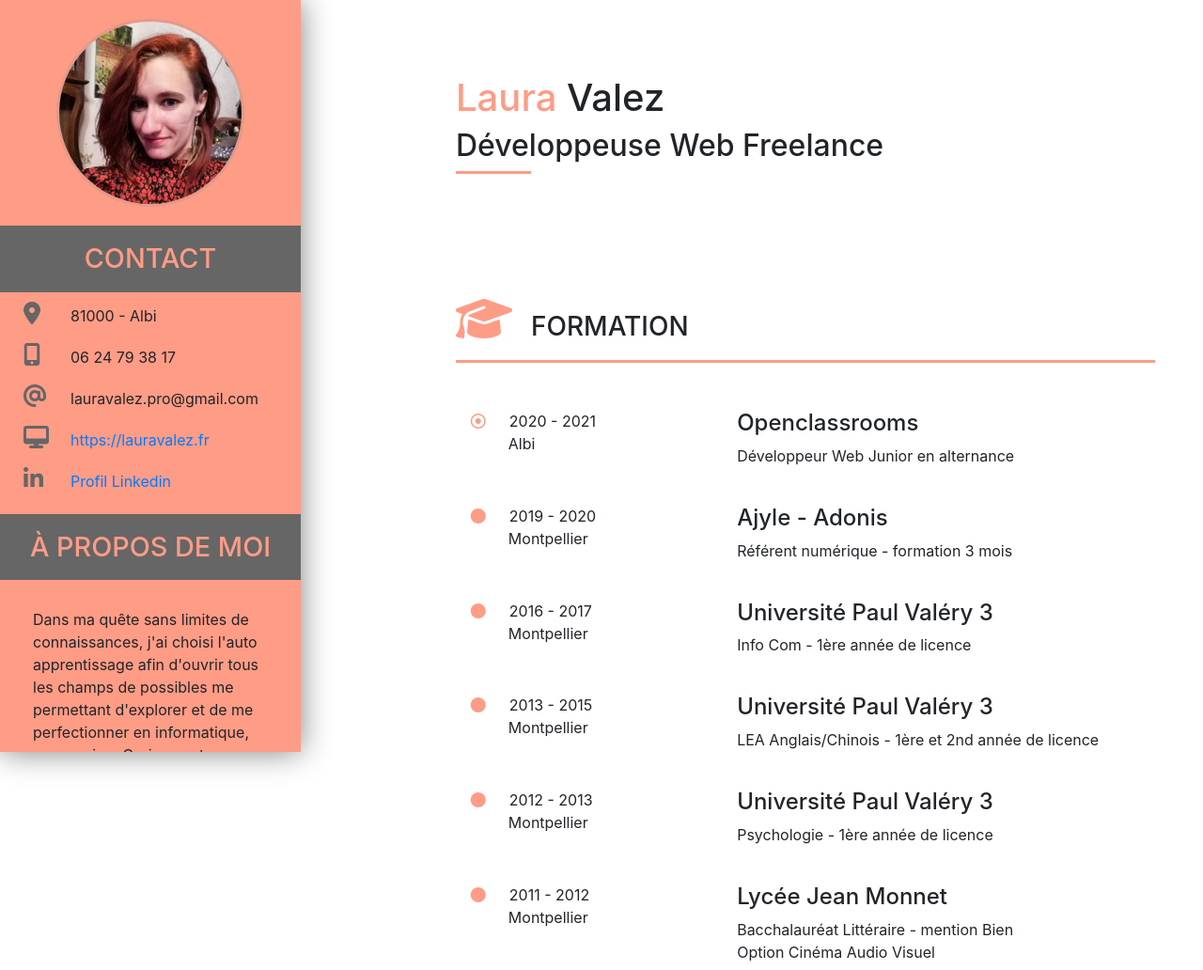
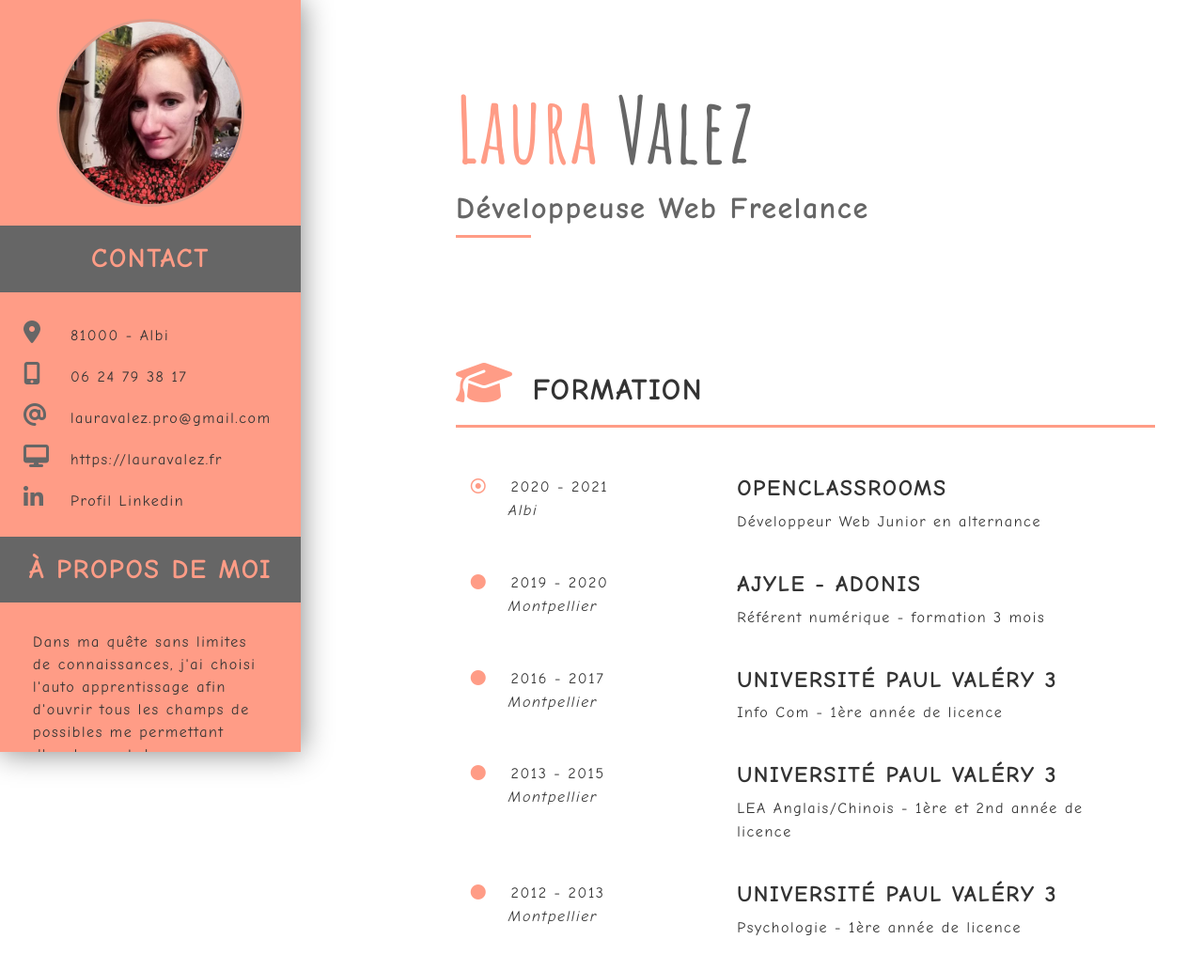
Before and after one commit to LV3125/mon_CV, a plain HTML site: page index.html in a window 1280 px wide. Shown: the top 1032 px of the page at 94% size. Drawn offline with nearby package versions, Linux system fonts and the light colour scheme.

Commit message:
Insertion des fonts google + font-size + différents style : italic, bold, souligné... + couleur + mise à jour des liens

```diff
--- a/css/style.css
+++ b/css/style.css
@@ -1,8 +1,13 @@
 /* GENERAL
 *************
 */
+body, a{
+	color: #333;
+	letter-spacing: 0.1em;
+}
 a:hover{
 	text-decoration: none;
+	color: #666;
 }
 #bandeau-droit p{
 	display: inline;
@@ -13,6 +18,27 @@ a:hover{
 .orange{
 	color: #FF9C86;
 }
+.gris-fonce{
+	color: #333;
+}
+.souligne{
+	text-decoration: underline;
+}
+.italic{
+	font-style: italic;
+}
+	/* FONT
+	********
+	*/
+	h1{
+		font-family: 'Amatic SC', cursive;
+	}
+	h2, h3, h4, h5, p, li, a{
+		font-family: 'Comic Neue', cursive;
+	}
+	h1, h2, h3, h4, h5{
+		font-weight: bold;
+	}
 
 /* BANDEAU GAUCHE
 ******************
@@ -58,7 +84,8 @@ a:hover{
 	*/
 	#bandeau-gauche ul{
 		list-style: none;
-		padding: 0;
+		padding: 0px;
+		margin: 20px 0px;
 		word-break: break-all;
 	}
 	#bandeau-gauche i{
@@ -101,16 +128,25 @@ a:hover{
 	position: absolute;
 	right: 0;
 }
+#bandeau-droit h3{
+	font-size: 2em;
+}
+#bandeau-droit h4{
+	text-transform: uppercase;
+}
 	/* HEADER
 	************
 	*/
 	header{
 		margin: 80px 150px;
 	}
+	h1{
+		font-size: 6em;
+	}
 	#separateur-header{
-	width: 80px;
-	height: 3px;
-	background: #FF9C86;
+		width: 80px;
+		height: 3px;
+		background: #FF9C86;
 	}
 	/* TITRE
 	************
--- a/index.html
+++ b/index.html
@@ -14,6 +14,9 @@
 
 		<!-- FONTAWESOME CDN -->
 		<script src="https://kit.fontawesome.com/031b4ad8ad.js" crossorigin="anonymous"></script>
+
+		<!-- FONT CDN -->
+		<link href="https://fonts.googleapis.com/css2?family=Amatic+SC:wght@400;700&family=Comic+Neue:ital,wght@0,300;0,400;0,700;1,300;1,400;1,700&display=swap" rel="stylesheet">
 	</head>
 
 	<body>
@@ -39,7 +42,7 @@
 								<li><i class="fas fa-mobile-alt gris"></i>06 24 79 38 17</li>
 								<li><i class="fas fa-at gris"></i>lauravalez.pro@gmail.com</li>
 								<li><i class="fas fa-desktop gris"></i><a href="https://lauravalez.fr">https://lauravalez.fr</a></li>
-								<li><i class="fab fa-linkedin-in gris"></i><a href="www.linkedin.com/in/laura-valez-developpeuse-web">Profil Linkedin</a></li>
+								<li><i class="fab fa-linkedin-in gris"></i><a href="https://www.linkedin.com/in/laura-valez-developpeuse-web">Profil Linkedin</a></li>
 							</ul>
 						</div>
 					</div>
@@ -73,8 +76,8 @@
 					<header>
 						<div class="row">
 							<div class="col-xl-12">
-								<h1><span class="orange">Laura</span> Valez</h1>
-								<h2>Développeuse Web Freelance</h2>
+								<h1 class="gris"><span class="orange">Laura</span> Valez</h1>
+								<h2 class="gris">Développeuse Web Freelance</h2>
 								<div id="separateur-header"></div>
 							</div>
 						</div>
@@ -82,13 +85,13 @@
 					<!-- formations -->
 					<div class="row">
 						<div class="col-xl-12">
-							<i class="fas fa-graduation-cap orange icone-titre"></i><h3>Formation</h3>
+							<i class="fas fa-graduation-cap orange icone-titre"></i><h3 class="gris-fonce">Formation</h3>
 							<div class="separateur"></div>
 						</div>
 					</div>
 					<div class="row etape">
 						<div class="offset-xl-1 col-xl-3">
-							<i class="far fa-dot-circle orange"></i><p class="tab25px">2020 - 2021<br /><span class="tab40px">Albi</span></p>
+							<i class="far fa-dot-circle orange"></i><p class="tab25px">2020 - 2021<br /><span class="tab40px italic">Albi</span></p>
 						</div>
 						<div class="offset-xl-1 col-xl-6">
 							<h4>Openclassrooms</h4>
@@ -97,7 +100,7 @@
 					</div>
 					<div class="row etape">
 						<div class="offset-xl-1 col-xl-3">
-							<i class="fas fa-circle orange"></i><p class="tab25px">2019 - 2020 <br /><span class="tab40px">Montpellier</span></p>
+							<i class="fas fa-circle orange"></i><p class="tab25px">2019 - 2020 <br /><span class="tab40px italic">Montpellier</span></p>
 						</div>
 						<div class="offset-xl-1 col-xl-6">
 							<h4>Ajyle - Adonis</h4>
@@ -106,7 +109,7 @@
 					</div>
 					<div class="row etape">
 						<div class="offset-xl-1 col-xl-3">
-							<i class="fas fa-circle orange"></i><p class="tab25px">2016 - 2017 <br /><span class="tab40px">Montpellier</span></p>
+							<i class="fas fa-circle orange"></i><p class="tab25px">2016 - 2017 <br /><span class="tab40px italic">Montpellier</span></p>
 						</div>
 						<div class="offset-xl-1 col-xl-6">
 							<h4>Université Paul Valéry 3</h4>
@@ -115,7 +118,7 @@
 					</div>
 					<div class="row etape">
 						<div class="offset-xl-1 col-xl-3">
-							<i class="fas fa-circle orange"></i><p class="tab25px">2013 - 2015<br /><span class="tab40px">Montpellier</span></p>
+							<i class="fas fa-circle orange"></i><p class="tab25px">2013 - 2015<br /><span class="tab40px italic">Montpellier</span></p>
 						</div>
 						<div class="offset-xl-1 col-xl-6">
 							<h4>Université Paul Valéry 3</h4>
@@ -124,7 +127,7 @@
 					</div>
 					<div class="row etape">
 						<div class="offset-xl-1 col-xl-3">
-							<i class="fas fa-circle orange"></i><p class="tab25px">2012 - 2013<br /><span class="tab40px">Montpellier</span></p>
+							<i class="fas fa-circle orange"></i><p class="tab25px">2012 - 2013<br /><span class="tab40px italic">Montpellier</span></p>
 						</div>
 						<div class="offset-xl-1 col-xl-6">
 							<h4>Université Paul Valéry 3</h4>
@@ -133,7 +136,7 @@
 					</div>
 					<div class="row etape">
 						<div class="offset-xl-1 col-xl-3">
-							<i class="fas fa-circle orange"></i><p class="tab25px">2011 - 2012<br /><span class="tab40px">Montpellier</span></p>
+							<i class="fas fa-circle orange"></i><p class="tab25px">2011 - 2012<br /><span class="tab40px italic">Montpellier</span></p>
 						</div>
 						<div class="offset-xl-1 col-xl-6">
 							<h4>Lycée Jean Monnet</h4>
@@ -149,7 +152,7 @@
 					</div>
 					<div class="row etape">
 						<div class="offset-xl-1 col-xl-3">
-							<i class="far fa-dot-circle orange"></i><p class="tab25px">Mars 2020 - <br /><span class="tab40px">poste actuel</span><br /><span class="tab40px">Albi</span></p>
+							<i class="far fa-dot-circle orange"></i><p class="tab25px">Mars 2020 - <br /><span class="tab40px">poste actuel</span><br /><span class="tab40px italic">Albi</span></p>
 						</div>
 						<div class="offset-xl-1 col-xl-6">
 							<h4>Safra</h4>
@@ -158,7 +161,7 @@
 					</div>
 					<div class="row etape">
 						<div class="offset-xl-1 col-xl-3">
-							<i class="fas fa-circle orange"></i><p class="tab25px">Juillet 2018 -<br /><span class="tab40px">Juillet 2019</span><br /><span class="tab40px">Montpellier</span></p>
+							<i class="fas fa-circle orange"></i><p class="tab25px">Juillet 2018 -<br /><span class="tab40px">Juillet 2019</span><br /><span class="tab40px italic">Montpellier</span></p>
 						</div>
 						<div class="offset-xl-1 col-xl-6">
 							<h4>Noukie's</h4>
@@ -167,7 +170,7 @@
 					</div>
 					<div class="row etape">
 						<div class="offset-xl-1 col-xl-3">
-							<i class="fas fa-circle orange"></i><p class="tab25px">Juillet 2016 -<br /><span class="tab40px">Juillet 2019</span><br /><span class="tab40px">Montpellier</span></p>
+							<i class="fas fa-circle orange"></i><p class="tab25px">Juillet 2016 -<br /><span class="tab40px">Juillet 2019</span><br /><span class="tab40px italic">Montpellier</span></p>
 						</div>
 						<div class="offset-xl-1 col-xl-6">
 							<h4>Auchan</h4>
@@ -176,7 +179,7 @@
 					</div>
 					<div class="row etape">
 						<div class="offset-xl-1 col-xl-3">
-							<i class="fas fa-circle orange"></i><p class="tab25px">Octobre 2015 -<br /><span class="tab40px">Janvier 2016</span><br /><span class="tab40px">Montpellier</span></p>
+							<i class="fas fa-circle orange"></i><p class="tab25px">Octobre 2015 -<br /><span class="tab40px">Janvier 2016</span><br /><span class="tab40px italic">Montpellier</span></p>
 						</div>
 						<div class="offset-xl-1 col-xl-6">
 							<h4>Linvosges</h4>
@@ -185,7 +188,7 @@
 					</div>
 					<div class="row etape">
 						<div class="offset-xl-1 col-xl-3">
-							<i class="fas fa-circle orange"></i><p class="tab25px">Juillet 2014 -<br /><span class="tab40px">Octobre 2015</span><br /><span class="tab40px">Montpellier</span></p>
+							<i class="fas fa-circle orange"></i><p class="tab25px">Juillet 2014 -<br /><span class="tab40px">Octobre 2015</span><br /><span class="tab40px italic">Montpellier</span></p>
 						</div>
 						<div class="offset-xl-1 col-xl-6">
 							<h4>Géant Casino</h4>
@@ -202,9 +205,9 @@
 					<div class="row fiche-recommandation">
 						<div class="col-xl-12">
 							<h5>Nom</h5>
-							<p>Directeur, Mon agence
-							<br />Téléphone: 06 58 96 54 78
-							<br />Mail: nom@monagence.fr</p>
+							<p>Directeur, <span class="italic">Mon agence</span>
+							<br /><span class="souligne">Téléphone:</span> 06 58 96 54 78
+							<br /><span class="souligne">Mail:</span> nom@monagence.fr</p>
 						</div>
 					</div>
 				</div>
```
